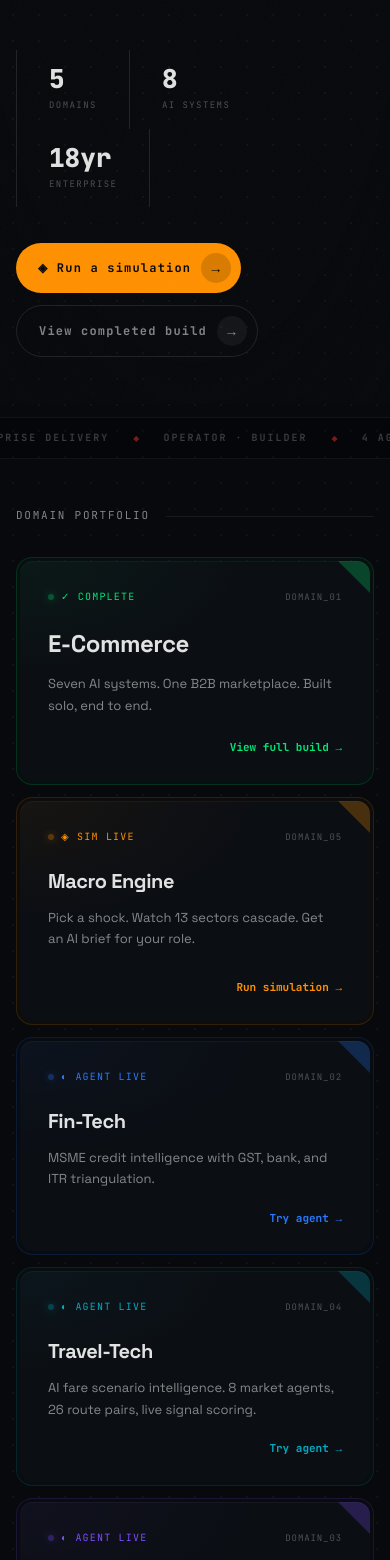
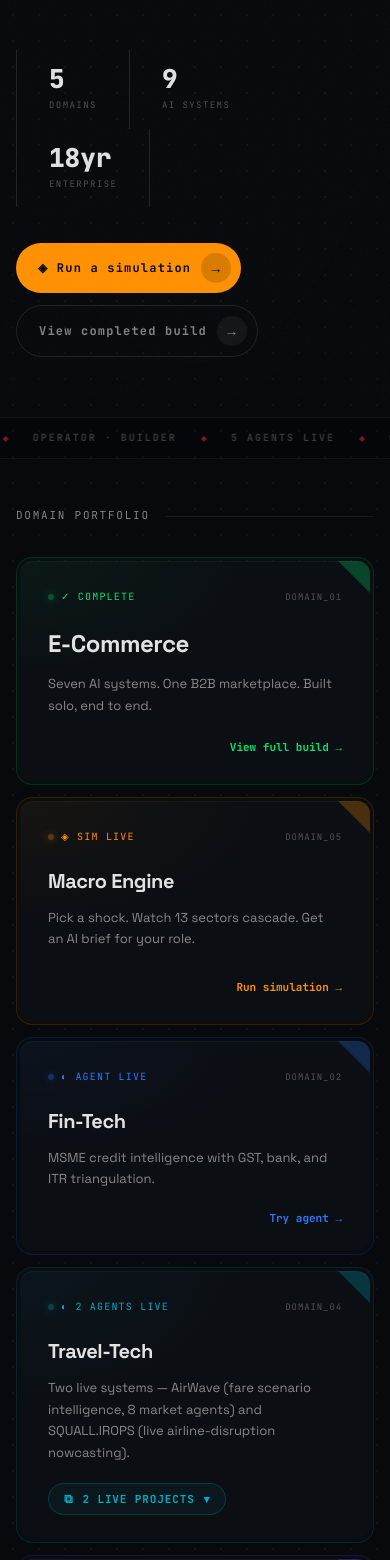
Before and after one commit to Ashwath-VS/s-ashwath-next, a Next.js app: page / in a window 390 px wide. Shown: the part 440-2000 px from the top of the page. Built offline with nearby package versions, Linux system fonts and the light colour scheme.

Commit message:
feat: homepage IROPS integration — 2-projects dropdown on Travel-Tech card, IROPS agent tile, updated counts + marquee

```diff
--- a/app/page.tsx
+++ b/app/page.tsx
@@ -1,7 +1,7 @@
 'use client';
 
 import Link from 'next/link';
-import { motion } from 'framer-motion';
+import { motion, AnimatePresence } from 'framer-motion';
 import { useEffect, useRef, useState } from 'react';
 import { useScrambleText } from '@/hooks/useScrambleText';
 import { useIsMobile } from '@/hooks/useIsMobile';
@@ -189,9 +189,9 @@ const domains = [
   {
     href: '/traveltech',
     title: 'Travel-Tech',
-    tag: '◐ AGENT LIVE',
+    tag: '◐ 2 AGENTS LIVE',
     color: '#00acc1',
-    desc: 'AI fare scenario intelligence. 8 market agents, 26 route pairs, live signal scoring.',
+    desc: 'Two live systems — AirWave (fare scenario intelligence, 8 market agents) and SQUALL.IROPS (live airline-disruption nowcasting).',
     num: 'DOMAIN_04',
     live: true,
     grid: { col: '2 / 3', row: '2 / 3' },
@@ -230,8 +230,18 @@ const agentCards = [
     icon: '◎',
   },
   {
+    href: 'https://irops.s-ashwath.com',
+    slot: 'SLOT_03',
+    title: 'SQUALL.IROPS Disruption Agent',
+    desc: 'Enter a route. Squall predicts airline disruption risk from live weather, news and air-traffic, scores every real flight, then drafts proactive passenger rebooking messages — with the dollar case for acting early.',
+    cta: 'Launch app',
+    color: '#ff7043',
+    domain: 'DOMAIN_04',
+    icon: '◈',
+  },
+  {
     href: '/scenarios',
-    slot: 'SLOT_03',
+    slot: 'SLOT_04',
     title: 'Macro Cascade Simulator',
     desc: 'Pick a macro shock, get a full sector cascade and an AI brief tailored to your role.',
     cta: 'Run simulation',
@@ -241,7 +251,7 @@ const agentCards = [
   },
   {
     href: '/insurance',
-    slot: 'SLOT_04',
+    slot: 'SLOT_05',
     title: 'Claims Triage Agent',
     desc: 'Enter FNOL details — policy type, incident, claim amount, filing delay, and claims history. Get a structured triage brief with fraud risk score and adjuster recommendation.',
     cta: 'Try the agent',
@@ -272,6 +282,79 @@ function SectionDivider({ label }: { label: string }) {
         transition={{ duration: 0.9, ease: [0.16, 1, 0.3, 1], delay: 0.1 }}
         style={{ flex: 1, height: 1, background: 'rgba(255,255,255,0.07)', transformOrigin: 'left' }}
       />
+    </motion.div>
+  );
+}
+
+// ── Travel-Tech card with animated "2 live projects" dropdown ──
+function TravelTechBentoCard({ d, gridStyle, minH, delay }: {
+  d: typeof domains[number]; gridStyle: React.CSSProperties; minH: number; delay: number;
+}) {
+  const [open, setOpen] = useState(false);
+  const color = d.color;
+  const projects = [
+    { name: 'AirWave', sub: 'Fare Scenario Intelligence', href: '/traveltech', external: false, c: '#00acc1' },
+    { name: 'SQUALL.IROPS', sub: 'Live Disruption Nowcast', href: 'https://irops.s-ashwath.com', external: true, c: '#ff7043' },
+  ];
+  return (
+    <motion.div style={{ ...gridStyle, position: 'relative', zIndex: open ? 30 : 1 }}
+      initial={{ opacity: 0, y: 20 }} whileInView={{ opacity: 1, y: 0 }} viewport={{ once: true }}
+      transition={{ duration: 0.55, delay, ease: [0.16, 1, 0.3, 1] }}>
+      <motion.div whileHover={{ y: -4, boxShadow: `0 24px 60px ${color}18` }}
+        transition={{ duration: 0.25, ease: [0.32, 0.72, 0, 1] }}
+        style={{ display: 'flex', flexDirection: 'column', height: '100%', background: `${color}08`, border: `1px solid ${color}25`, borderRadius: 16, padding: 3 }}>
+        <div style={{ flex: 1, display: 'flex', flexDirection: 'column', justifyContent: 'space-between', minHeight: minH, padding: '28px 28px 24px', background: 'var(--card-bg)', borderRadius: 13, overflow: 'hidden', position: 'relative', boxShadow: 'inset 0 1px 0 rgba(255,255,255,0.04)' }}>
+          <div style={{ position: 'absolute', inset: 0, background: `radial-gradient(ellipse 70% 55% at 0% 0%, ${color}0d, transparent)`, pointerEvents: 'none' }} />
+          <div style={{ position: 'absolute', top: 0, right: 0, width: 0, height: 0, borderStyle: 'solid', borderWidth: '0 32px 32px 0', borderColor: `transparent ${color}40 transparent transparent` }} />
+          <div style={{ position: 'relative' }}>
+            <div style={{ display: 'flex', alignItems: 'center', justifyContent: 'space-between', marginBottom: 20 }}>
+              <div style={{ display: 'inline-flex', alignItems: 'center', gap: 7, fontFamily: 'var(--mono)', fontSize: 10, letterSpacing: '0.12em', color }}>
+                <motion.span animate={{ opacity: [1, 0.3, 1] }} transition={{ duration: 2.5, repeat: Infinity }}
+                  style={{ width: 6, height: 6, borderRadius: '50%', background: color, boxShadow: `0 0 8px ${color}`, display: 'inline-block' }} />
+                {d.tag}
+              </div>
+              <span style={{ fontFamily: 'var(--mono)', fontSize: 9, color: 'var(--txt-faint)', letterSpacing: '0.1em' }}>{d.num}</span>
+            </div>
+            <h3 style={{ fontSize: 'clamp(20px,2.5vw,26px)', fontWeight: 700, letterSpacing: '-0.02em', marginBottom: 10 }}>{d.title}</h3>
+            <p style={{ fontSize: 13, color: 'var(--txt-dim)', lineHeight: 1.65, maxWidth: '36ch' }}>{d.desc}</p>
+          </div>
+
+          {/* Animated dropdown toggle */}
+          <button onClick={() => setOpen(o => !o)}
+            style={{ marginTop: 20, alignSelf: 'flex-start', display: 'inline-flex', alignItems: 'center', gap: 9, background: open ? `${color}1c` : `${color}10`, border: `1px solid ${color}38`, borderRadius: 9999, padding: '7px 15px', cursor: 'pointer', fontFamily: 'var(--mono)', fontSize: 11, fontWeight: 700, letterSpacing: '0.08em', color, transition: 'background 0.2s' }}>
+            <motion.span animate={{ y: [0, -1.5, 0] }} transition={{ duration: 1.6, repeat: Infinity }} style={{ display: 'inline-block', fontSize: 12 }}>⧉</motion.span>
+            2 LIVE PROJECTS
+            <motion.span animate={{ rotate: open ? 180 : 0 }} transition={{ duration: 0.3 }} style={{ display: 'inline-block' }}>▾</motion.span>
+          </button>
+        </div>
+      </motion.div>
+
+      {/* Popover with the two projects */}
+      <AnimatePresence>
+        {open && (
+          <motion.div
+            initial={{ opacity: 0, y: -8, scale: 0.96 }} animate={{ opacity: 1, y: 8, scale: 1 }} exit={{ opacity: 0, y: -8, scale: 0.96 }}
+            transition={{ duration: 0.22, ease: [0.16, 1, 0.3, 1] }}
+            style={{ position: 'absolute', left: 0, right: 0, top: '100%', zIndex: 40, background: 'var(--card-bg)', border: `1px solid ${color}30`, borderRadius: 12, padding: 6, boxShadow: '0 24px 60px rgba(0,0,0,0.5)' }}>
+            {projects.map((p, i) => (
+              <motion.a key={p.name} href={p.href}
+                target={p.external ? '_blank' : undefined} rel={p.external ? 'noopener noreferrer' : undefined}
+                initial={{ opacity: 0, x: -6 }} animate={{ opacity: 1, x: 0 }} transition={{ delay: 0.04 + i * 0.06 }}
+                style={{ display: 'flex', alignItems: 'center', gap: 12, padding: '12px 14px', borderRadius: 9, textDecoration: 'none', color: 'inherit' }}
+                onMouseEnter={e => (e.currentTarget.style.background = `${p.c}12`)}
+                onMouseLeave={e => (e.currentTarget.style.background = 'transparent')}>
+                <motion.span animate={{ opacity: [1, 0.3, 1] }} transition={{ duration: 2, repeat: Infinity, delay: i * 0.4 }}
+                  style={{ width: 7, height: 7, borderRadius: '50%', background: p.c, boxShadow: `0 0 8px ${p.c}`, flexShrink: 0, display: 'inline-block' }} />
+                <span style={{ flex: 1 }}>
+                  <span style={{ display: 'block', fontFamily: 'var(--mono)', fontSize: 12, fontWeight: 700, color: 'var(--txt)' }}>{p.name}</span>
+                  <span style={{ display: 'block', fontSize: 11, color: 'var(--txt-faint)' }}>{p.sub}</span>
+                </span>
+                <span style={{ fontFamily: 'var(--mono)', fontSize: 11, color: p.c, fontWeight: 600 }}>{p.external ? 'Launch ↗' : 'Open →'}</span>
+              </motion.a>
+            ))}
+          </motion.div>
+        )}
+      </AnimatePresence>
     </motion.div>
   );
 }
@@ -336,7 +419,7 @@ export default function Home() {
             >
               18 years leading enterprise technology programmes. Rather than directing the work, I build and validate it{' '}
               <strong style={{ color: 'var(--txt)', fontWeight: 600 }}>with my own hands.</strong>
-              {' '}Five domains. Eight AI systems. All built solo.
+              {' '}Five domains. Nine AI systems. All built solo.
             </motion.p>
 
             {/* Stats */}
@@ -347,7 +430,7 @@ export default function Home() {
             >
               {[
                 { value: 5,  suffix: '',   label: 'Domains' },
-                { value: 8,  suffix: '',   label: 'AI Systems' },
+                { value: 9,  suffix: '',   label: 'AI Systems' },
                 { value: 18, suffix: 'yr', label: 'Enterprise' },
               ].map((s, i) => (
                 <div key={s.label} style={{
@@ -447,6 +530,11 @@ export default function Home() {
             const ctaLabel = d.num === 'DOMAIN_05' ? 'Run simulation →' : d.num === 'DOMAIN_01' ? 'View full build →' : 'Try agent →';
             const descMaxW = isWide ? '60ch' : '36ch';
 
+            // Travel-Tech gets the animated 2-projects dropdown
+            if (d.num === 'DOMAIN_04') {
+              return <TravelTechBentoCard key={d.href} d={d} gridStyle={gridStyle as React.CSSProperties} minH={minH} delay={i * 0.07} />;
+            }
+
             return (
               <motion.div key={d.href} style={gridStyle}
                 initial={{ opacity: 0, y: 20 }}
@@ -533,6 +621,8 @@ export default function Home() {
             >
               {/* Double-Bezel agent card */}
               <motion.a href={a.href}
+                target={a.href.startsWith('http') ? '_blank' : undefined}
+                rel={a.href.startsWith('http') ? 'noopener noreferrer' : undefined}
                 whileHover={{ y: -5, boxShadow: `0 20px 50px ${a.color}18` }}
                 transition={{ duration: 0.25, ease: [0.32, 0.72, 0, 1] }}
                 style={{
--- a/components/Marquee.tsx
+++ b/components/Marquee.tsx
@@ -3,9 +3,10 @@
 import { motion } from 'framer-motion';
 
 const ITEMS = [
-  '5 DOMAINS', '7 AI SYSTEMS', '18 YRS ENTERPRISE DELIVERY',
-  'OPERATOR · BUILDER', '4 AGENTS LIVE', 'GEMINI 2.5 FLASH',
+  '5 DOMAINS', '9 AI SYSTEMS', '18 YRS ENTERPRISE DELIVERY',
+  'OPERATOR · BUILDER', '5 AGENTS LIVE', 'GEMINI 2.5 FLASH',
   'LIVE MARKET DATA', 'BFS CASCADE ENGINE', '13 SECTORS · 31 EDGES',
+  'AIRWAVE · FARE INTELLIGENCE', 'SQUALL · IROPS NOWCAST', 'FASTAPI · ASYNC',
   '11 PERSONAS', 'BUILT SOLO · END TO END',
 ];
 
```
